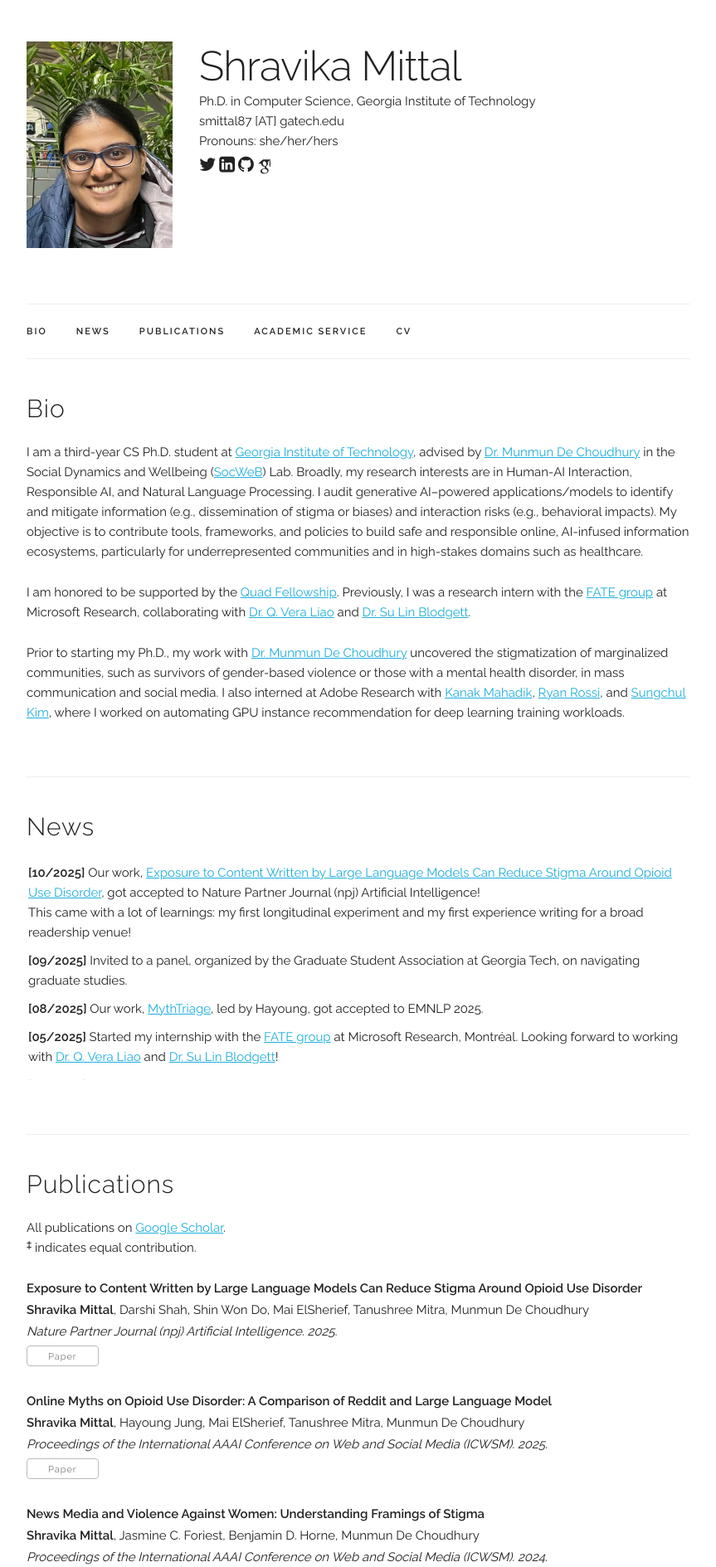
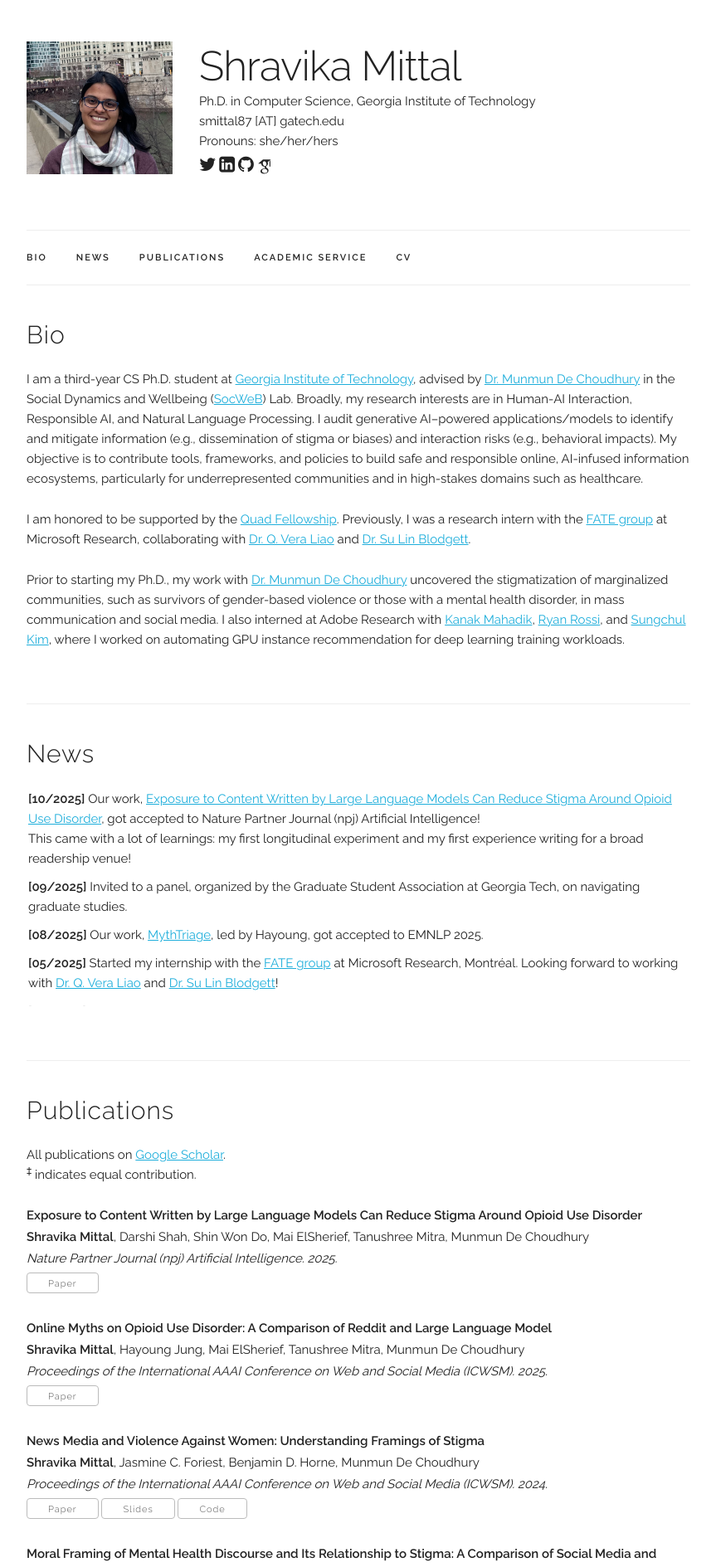
Before and after one commit to mittalshravika/mittalshravika.github.io, a Jekyll site: the page built from index.html, in a window 1280 px wide. Shown: the top 1889 px of the page at 83% size, without its empty margins (208-1071 px from the left). Built offline with Jekyll 4.4.1, drawn with Linux system fonts in a browser that asks for light colours; some web fonts are replaced.

Commit message:
a more recent me :)

```diff
--- a/_data/main_info.yaml
+++ b/_data/main_info.yaml
@@ -1,7 +1,7 @@
 name: "Shravika Mittal"
 title: "Ph.D. in Computer Science, Georgia Institute of Technology"
 email: "smittal87 [AT] gatech.edu"
-profile_pic: "/assets/profile-pics/shravika.jpg"
+profile_pic: "/assets/profile-pics/ShravikaMittal_Headshot.jpg"
 twitter: "https://twitter.com/shravika_mittal"
 linkedin: "https://www.linkedin.com/in/shravikamittal"
 github: "https://github.com/mittalshravika"
```
